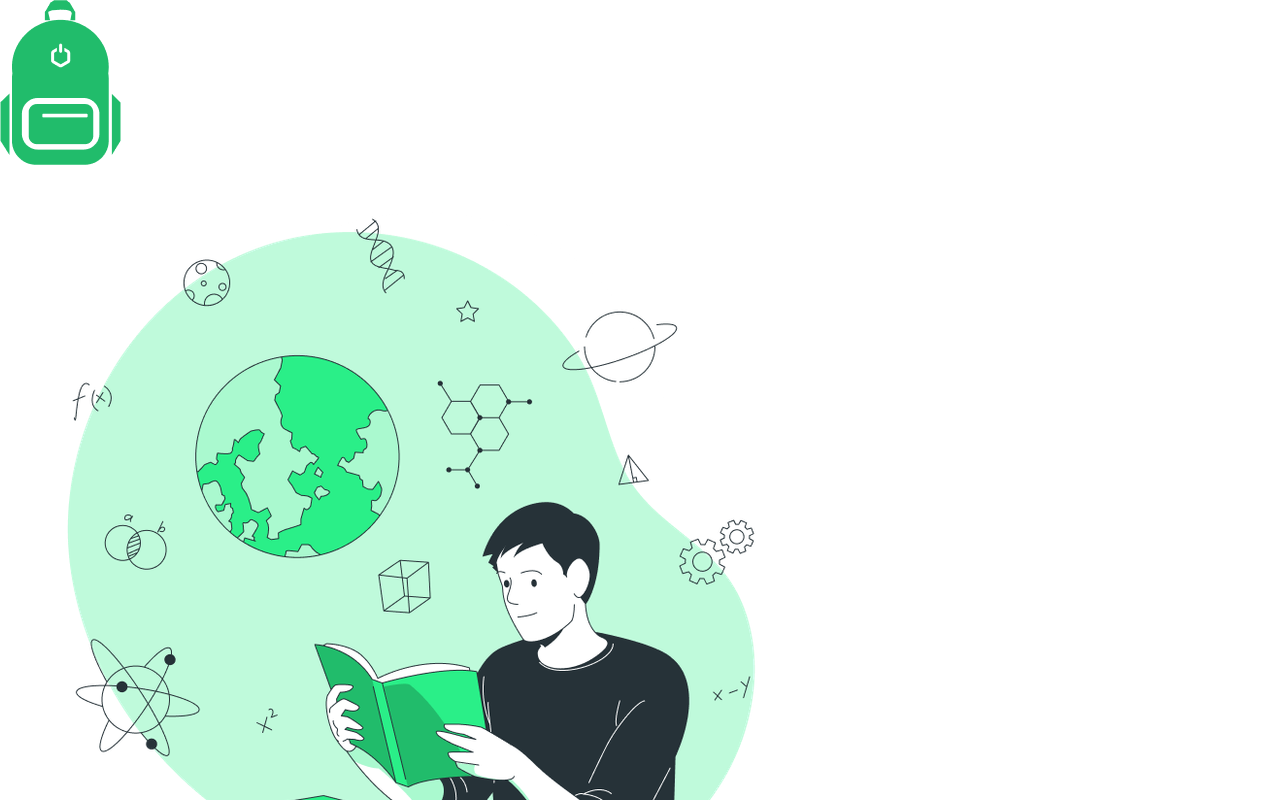
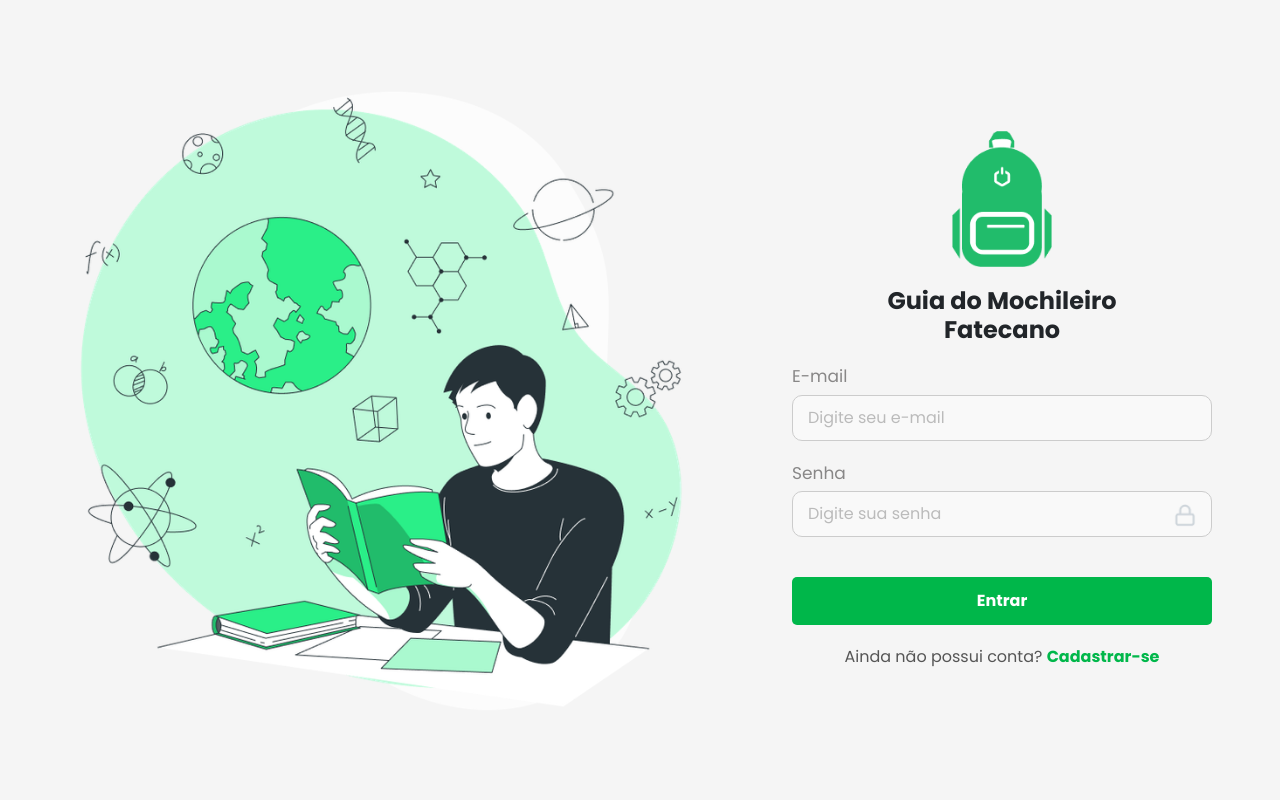
Before and after one commit to mateus-robers-amaral/AplicacaoAngular, an Angular app: page / in a window 1280 px wide. Shown: the top 800 px of the page. Built offline with nearby package versions, Linux system fonts and the light colour scheme.

Commit message:
terminando a página de login

```diff
--- a/src/app/login/login.component.html
+++ b/src/app/login/login.component.html
@@ -1,13 +1,28 @@
-<img src="assets/images/bolsa-login.png" alt="Mochila verde moderna">
-<div class="imagem-direita">
-    <img src="assets/images/login.png" alt="Jovem rapaz estudando com símbolos de matérias ao redor">
-</div>
-
-<div class="mb-3">
-    <label for="formGroupExampleInput" class="form-label">E-mail</label>
-    <input type="text" class="form-control" id="formGroupExampleInput" placeholder="Digite seu e-mail">
-  </div>
-  <div class="mb-3">
-    <label for="formGroupExampleInput2" class="form-label">Senha</label>
-    <input type="text" class="form-control" id="formGroupExampleInput2" placeholder="Digite sua senha">
-  </div>
+<body>
+    <div class="conteudo-login">
+      <div class="secao-imagem">
+        <img class="imagem-esquerda" src="/assets/images/login.png" alt="Estudante lendo um livro com elementos científicos ao redor">
+      </div>
+      <div class="direita">
+        <form class="form-login">
+          <img class="logo" src="/assets/images/bolsa-login.png" alt="Logo do Guia do Mochileiro Fatecano">
+          <h2>Guia do Mochileiro<br>Fatecano</h2>
+          <div class="grupo-formulario">
+            <p>E-mail</p>
+            <input placeholder="Digite seu e-mail">
+          </div>
+          <div class="grupo-formulario grupo-senha">
+            <p>Senha</p>
+            <span class="icone"><i class="fas fa-lock"></i></span>
+            <input type="password" placeholder="Digite sua senha">
+            <img class="icone-cadeado" src="assets/images/cadeado.png" alt="Cadeado de senha">
+          </div>
+          <button type="submit">Entrar</button>
+          <div class="link-cadastro">
+            <span>Ainda não possui conta? </span>
+            <a href="/register/register.html">Cadastrar-se</a>
+          </div>
+        </form>
+      </div>
+    </div>
+  </body>
--- a/src/app/login/login.component.scss
+++ b/src/app/login/login.component.scss
@@ -0,0 +1,191 @@
+@import url('https://fonts.googleapis.com/css2?family=Poppins:wght@100;200;300;400;500;600;700;800;900&display=swap');
+
+* {
+  margin: 0;
+  padding: 0;
+  box-sizing: border-box;
+  scrollbar-width: none;
+}
+
+body {
+  font-family: 'Poppins', sans-serif;
+  background-color: #f5f5f5;
+}
+
+.conteudo-login {
+  display: flex;
+  height: 100vh;
+  justify-content: center;
+  align-items: center;
+  gap: 20px;
+
+  .secao-imagem {
+    width: 55%;
+
+    .imagem-esquerda {
+      width: 100%;
+      height: 100vh;
+      object-fit: contain;
+    }
+  }
+
+  .direita {
+    display: flex;
+    justify-content: center;
+    align-items: center;
+    width: 40%;
+    height: 100vh;
+
+    .form-login {
+      display: flex;
+      flex-direction: column;
+      align-items: center;
+      background-color: transparent;
+      padding: 40px;
+      border-radius: 10px;
+      width: 100%;
+      max-width: 500px;
+
+      .logo {
+        width: 100px;
+        margin-bottom: 20px;
+      }
+
+      h2 {
+        text-align: center;
+        font-size: 24px;
+        font-weight: bold;
+        margin-bottom: 20px;
+      }
+
+      .grupo-formulario {
+        width: 100%;
+        margin-bottom: 20px;
+        position: relative;
+
+        p {
+          padding-bottom: 5px;
+          color: #888787;
+          font-size: 17px;
+        }
+
+        input {
+          width: 100%;
+          background-color: #f9f9f9;
+          color: #666;
+          padding: 10px;
+          border: 1px solid #ccc;
+          border-radius: 10px;
+          font-size: 16px;
+
+          &::placeholder {
+            color: #bbb;
+            opacity: 1;
+            padding-left: 5px;
+          }
+
+          &:focus {
+            color: #666;
+            outline: none;
+            border-color: #aaa;
+          }
+        }
+
+        .icone-cadeado {
+          position: absolute;
+          right: 15px;
+          bottom: 10px;
+          width: 24px;
+          height: 24px;
+          pointer-events: none;
+        }
+
+        &.grupo-senha {
+          .icone {
+            position: absolute;
+            left: 90%;
+            top: 70%;
+            transform: translateY(-50%);
+            color: #aaa;
+          }
+        }
+      }
+
+      button {
+        width: 100%;
+        padding: 12px;
+        background-color: #00b74a;
+        color: white;
+        font-size: 16px;
+        font-weight: bold;
+        border: none;
+        border-radius: 5px;
+        cursor: pointer;
+        margin-top: 20px;
+
+        &:hover {
+          background-color: #00993b;
+        }
+      }
+
+      .link-cadastro {
+        margin-top: 20px;
+        font-size: 16px;
+
+        span {
+          color: #555;
+        }
+
+        a {
+          color: #00b74a;
+          text-decoration: none;
+          font-weight: bold;
+
+          &:hover {
+            text-decoration: underline;
+          }
+        }
+      }
+    }
+  }
+}
+
+@media screen and (max-width: 768px) {
+  .conteudo-login {
+    flex-direction: column;
+    height: auto;
+    justify-content: flex-start;
+
+    .secao-imagem {
+      display: none;
+    }
+
+    .direita {
+      width: 100%;
+      height: auto;
+
+      .form-login {
+        width: 100%;
+        padding: 20px;
+
+        .grupo-formulario {
+          margin-bottom: 15px;
+
+          input {
+            padding: 12px;
+            font-size: 14px;
+          }
+        }
+
+        button {
+          padding: 12px;
+          font-size: 14px;
+        }
+
+        .link-cadastro {
+          font-size: 12px;
+        }
+      }
+    }
+  }
+}
--- a/src/app/login/login.component.ts
+++ b/src/app/login/login.component.ts
@@ -9,4 +9,18 @@ import { Component } from '@angular/core';
 })
 export class LoginComponent {
 
+  submith() {
+    const email = (document.getElementById("email") as HTMLInputElement)
+    const pass = (document.getElementById("pass") as HTMLInputElement)
+
+    const body = {
+      email: email.value,
+      password: pass.value
+    }
+
+    fetch("http://localhost:8080/user", { method: "POST", body: JSON.stringify(body) })
+      .then(resposta => { console.log("deu bom") })
+      .catch(e => console.error("deu erro"))
+  }
+
 }
```
Also changed, not shown: src/assets/images/cadeado.png (added).
